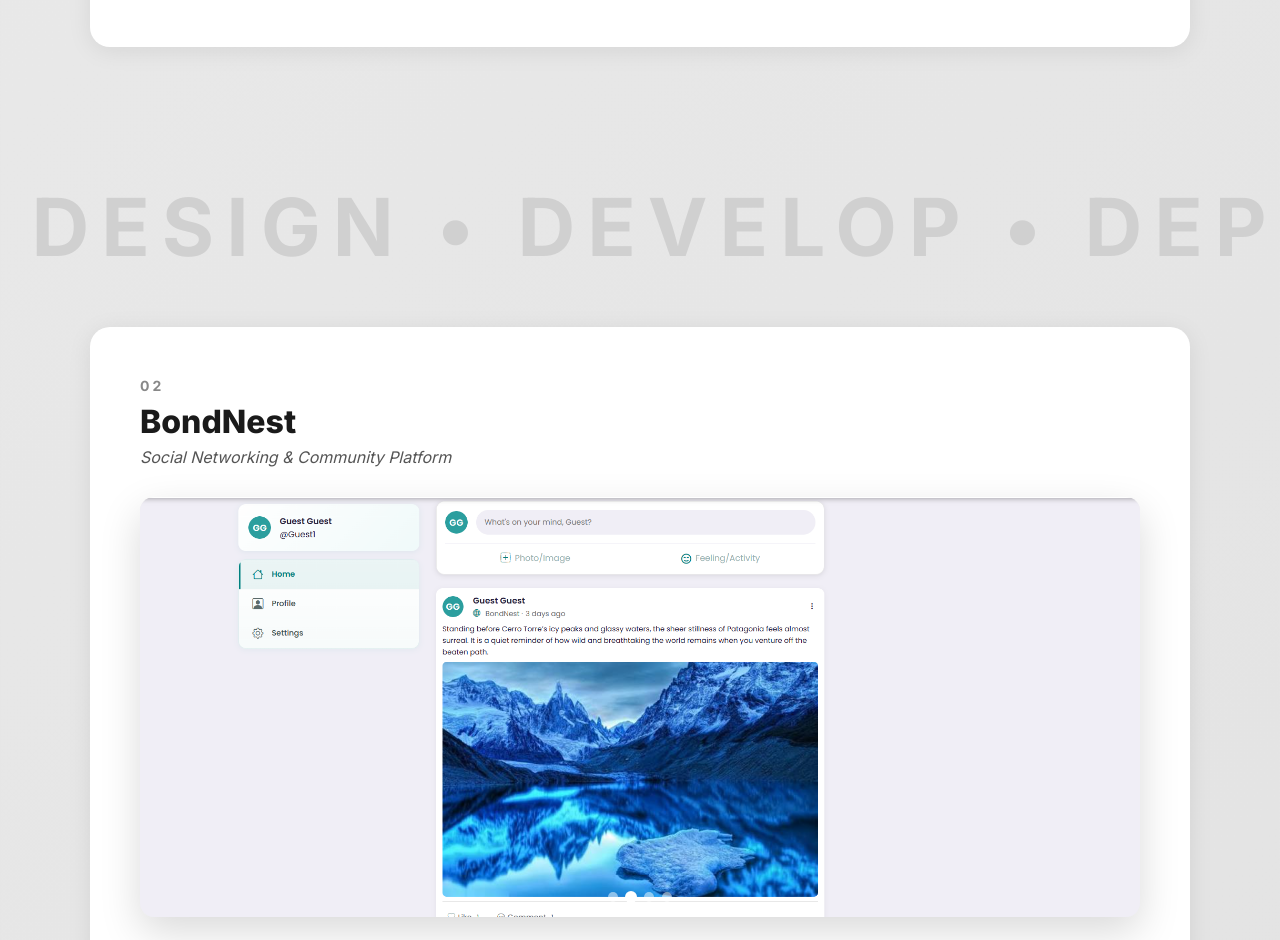
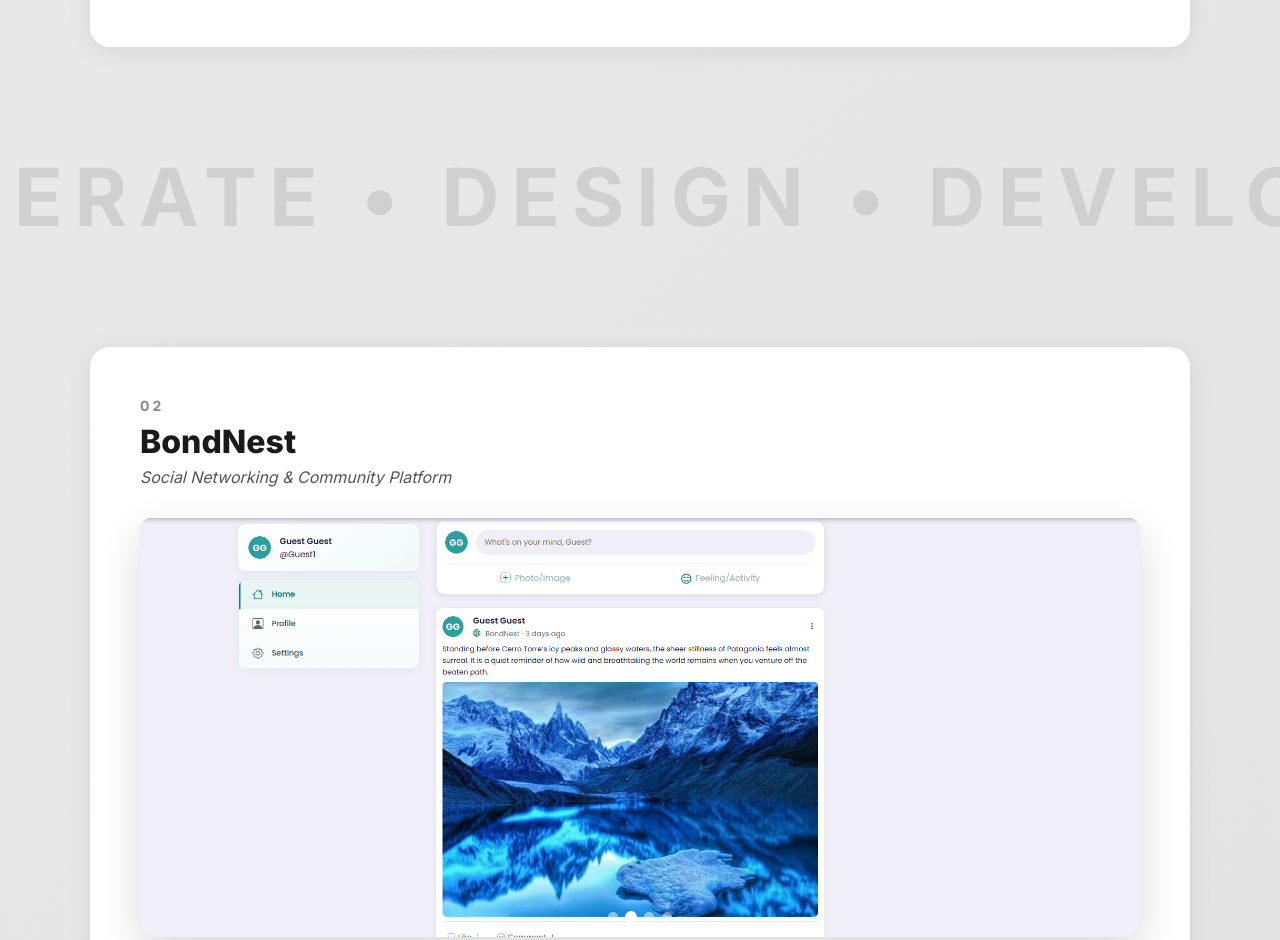
Before and after one commit to rorensdeyb/lawrence-portfolio, a website: page index.html in a window 1280 px wide. Shown: the part 6269-7209 px from the top of the page. Drawn offline with Linux system fonts and the light colour scheme.

Commit message:
fix: balance marquee spacing and slow animation to 35s

```diff
--- a/styles.css
+++ b/styles.css
@@ -1554,8 +1554,8 @@ body {
 /* Marquee Divider */
 .marquee-divider {
     overflow: hidden;
-    padding: 60px 0;
-    margin: 0;
+    padding: 30px 0;
+    margin: 0 0 80px;
     width: 100vw;
     margin-left: calc(-50vw + 50%);
 }
@@ -1563,7 +1563,7 @@ body {
 .marquee-track {
     display: flex;
     width: max-content;
-    animation: marquee-scroll 28s linear infinite;
+    animation: marquee-scroll 35s linear infinite;
 }
 
 .marquee-track span {
```
